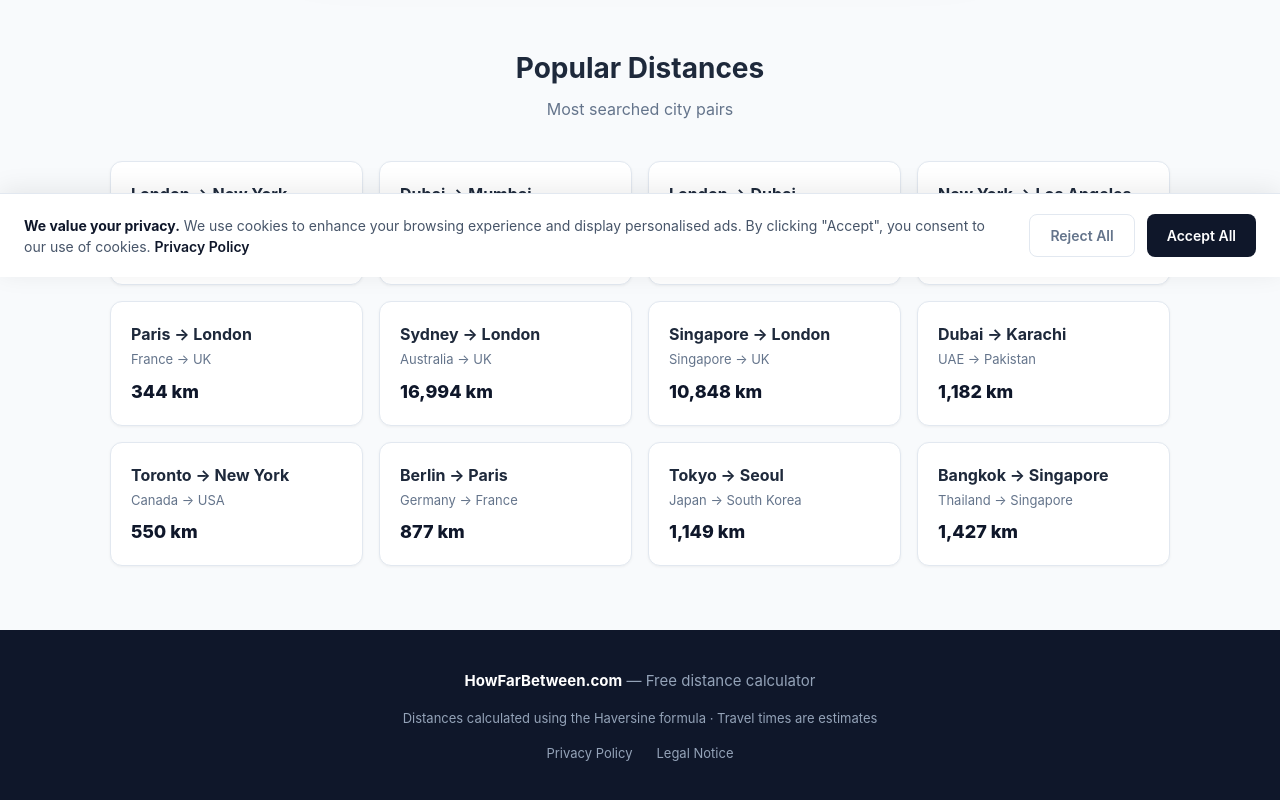
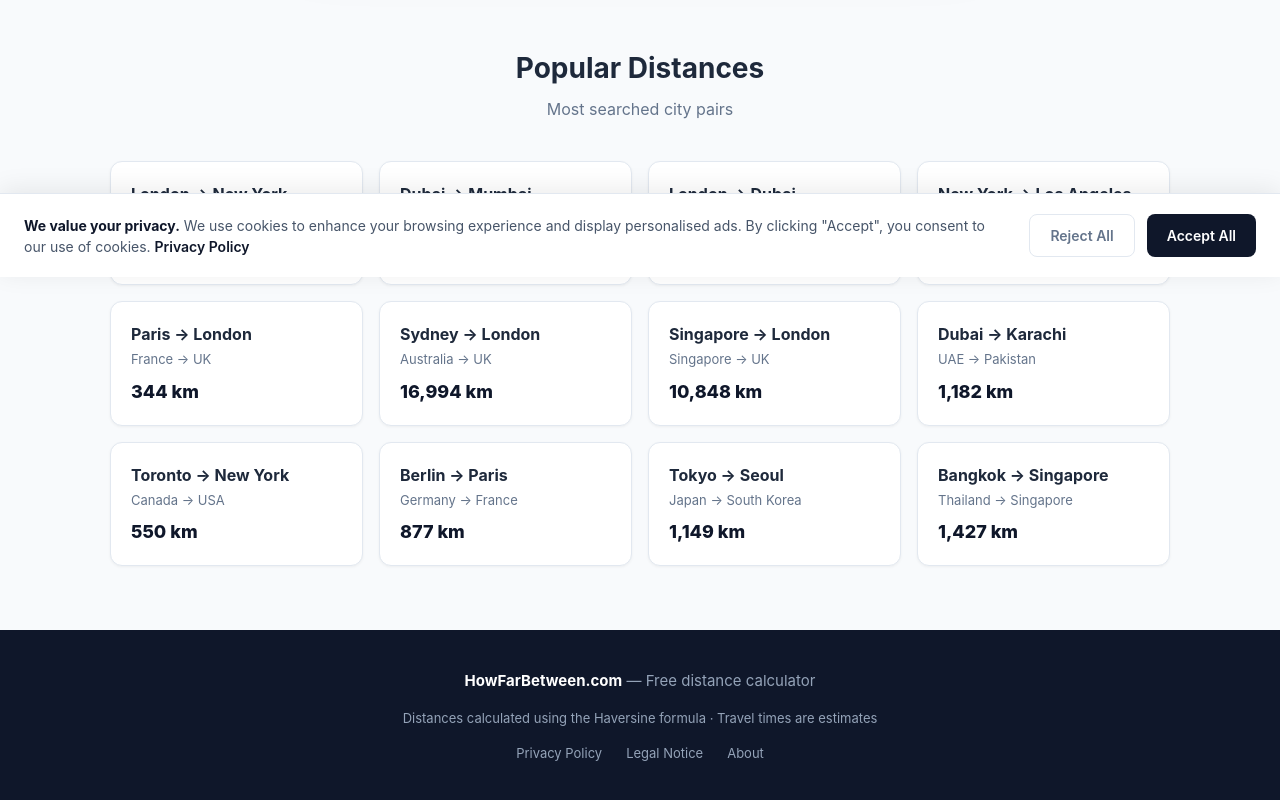
Before and after one commit to thisispazi/howfarbetween, a Next.js app: page / in a window 1280 px wide. Shown: the part 523-1323 px from the top of the page. Built offline with nearby package versions, Linux system fonts and the light colour scheme.

Commit message:
Add cookie banner and legal pages

```diff
--- a/app/distance/[route]/page.tsx
+++ b/app/distance/[route]/page.tsx
@@ -284,6 +284,7 @@ export default async function DistancePage({ params }: { params: Promise<{ route
           <div style={{ display: 'flex', gap: '24px', justifyContent: 'center', fontSize: '13px' }}>
             <Link href="/privacy" style={{ color: '#94a3b8', textDecoration: 'none' }}>Privacy Policy</Link>
             <Link href="/legal" style={{ color: '#94a3b8', textDecoration: 'none' }}>Legal Notice</Link>
+            <Link href="/about" style={{ color: '#94a3b8', textDecoration: 'none' }}>About</Link>
           </div>
         </div>
       </footer>
--- a/app/legal/page.tsx
+++ b/app/legal/page.tsx
@@ -32,6 +32,7 @@ export default function ImpressumPage() {
       </main>
       <footer style={{ background: '#0f172a', color: '#94a3b8', padding: '32px 0', textAlign: 'center' }}>
         <Link href="/" style={{ color: '#94a3b8', textDecoration: 'none' }}>← Back to HowFarBetween.com</Link>
+        <Link href="/about" style={{ color: '#94a3b8', textDecoration: 'none' }}>About</Link>
       </footer>
     </div>
   )
--- a/app/page.tsx
+++ b/app/page.tsx
@@ -304,6 +304,7 @@ export default function HomePage() {
           <div style={{ display: 'flex', gap: '24px', justifyContent: 'center', fontSize: '13px' }}>
             <Link href="/privacy" style={{ color: '#94a3b8', textDecoration: 'none' }}>Privacy Policy</Link>
             <Link href="/legal" style={{ color: '#94a3b8', textDecoration: 'none' }}>Legal Notice</Link>
+            <Link href="/about" style={{ color: '#94a3b8', textDecoration: 'none' }}>About</Link>
           </div>
         </div>
       </footer>
--- a/app/privacy/page.tsx
+++ b/app/privacy/page.tsx
@@ -32,6 +32,7 @@ export default function PrivacyPage() {
       </main>
       <footer style={{ background: '#0f172a', color: '#94a3b8', padding: '32px 0', textAlign: 'center' }}>
         <Link href="/" style={{ color: '#94a3b8', textDecoration: 'none' }}>← Back to HowFarBetween.com</Link>
+        <Link href="/about" style={{ color: '#94a3b8', textDecoration: 'none' }}>About</Link>
       </footer>
     </div>
   )
```
